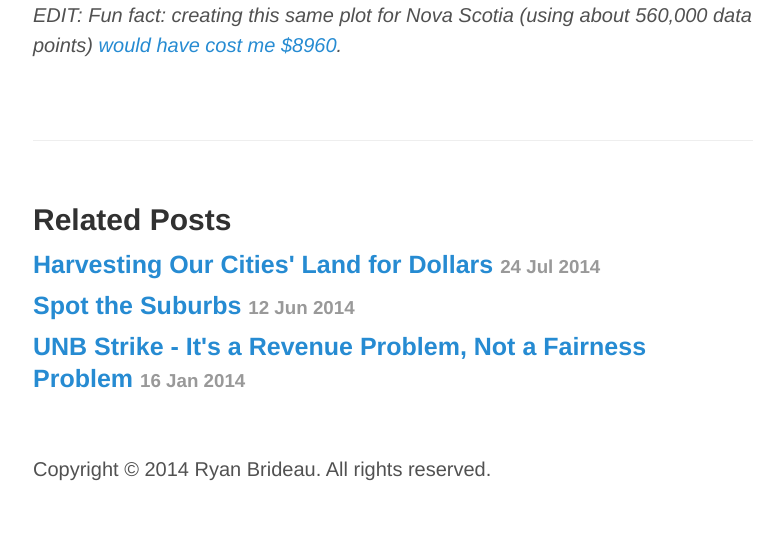
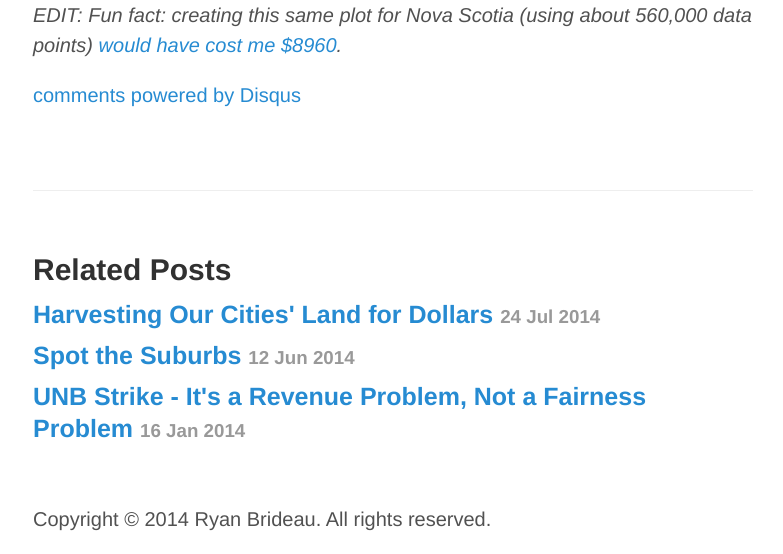
Before and after one commit to Brideau/whackdata, a Jekyll site: the page built from _posts/2013-12-03-mapping-new-brunswick-with-only-buildings.md, in a window 1280 px wide. Shown: the part 1051-1605 px from the top of the page, without its empty margins (247-1030 px from the left). Built offline with Jekyll 4.4.1, drawn with Linux system fonts in a browser that asks for light colours; Markdown is read by kramdown in place of the engine named in the settings; comment, search, counter and statistics services are not loaded; before the commit the page ends 1555 px from its top, so only the background shows below that.

Commit message:
Added comment section

```diff
--- /dev/null
+++ b/_includes/comments.html
@@ -0,0 +1,14 @@
+    <div id="disqus_thread"></div>
+    <script type="text/javascript">
+        /* * * CONFIGURATION VARIABLES: EDIT BEFORE PASTING INTO YOUR WEBPAGE * * */
+        var disqus_shortname = 'whackdata'; // required: replace example with your forum shortname
+
+        /* * * DON'T EDIT BELOW THIS LINE * * */
+        (function() {
+            var dsq = document.createElement('script'); dsq.type = 'text/javascript'; dsq.async = true;
+            dsq.src = '//' + disqus_shortname + '.disqus.com/embed.js';
+            (document.getElementsByTagName('head')[0] || document.getElementsByTagName('body')[0]).appendChild(dsq);
+        })();
+    </script>
+    <noscript>Please enable JavaScript to view the <a href="http://disqus.com/?ref_noscript">comments powered by Disqus.</a></noscript>
+    <a href="http://disqus.com" class="dsq-brlink">comments powered by <span class="logo-disqus">Disqus</span></a>
--- a/_layouts/post.html
+++ b/_layouts/post.html
@@ -6,6 +6,9 @@
   <h1 class="post-title">{{ page.title }}</h1>
   <span class="post-date">{{ page.date | date_to_string }}</span>
   {{ content }}
+
+  {% include comments.html %}
+
 </div>
 
 <div class="related">
```
